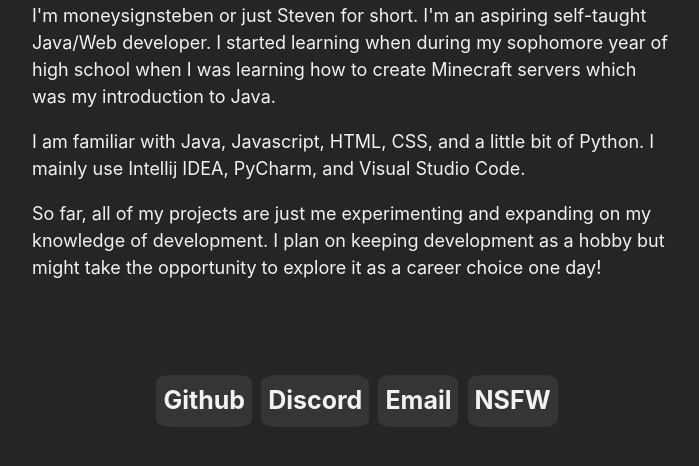
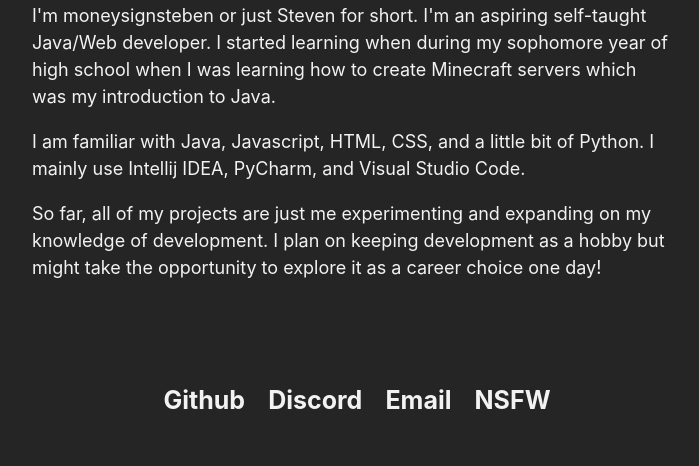
Before and after one commit to Nykorrin/nykorrin.github.io, a plain HTML site: page index.html in a window 1280 px wide. Shown: the part 388-854 px from the top of the page, without its empty margins (291-990 px from the left). Drawn offline with nearby package versions, Linux system fonts and the light colour scheme.

Commit message:
Removed buttons

```diff
--- a/css/styles.css
+++ b/css/styles.css
@@ -51,21 +51,19 @@ img {
     text-align: center;
 }
 
+.button {
+    padding: 7px 7px;
+    display: inline-block;
+    margin: 4px 2px;
+    cursor: pointer;
+}
+
 a {
     font-size: 25px;
     transition: color 0.5s ease;
     margin: auto 20px;
     text-decoration: none;
     font-weight: bold;
-}
-
-.button {
-    padding: 7px 7px;
-    display: inline-block;
-    background-color: #353535;
-    border-radius: 15%;
-    margin: 4px 2px;
-    cursor: pointer;
 }
 
 a:link {
--- a/index.html
+++ b/index.html
@@ -34,7 +34,7 @@
             </div>
             <div class="footer content animate__animated animate__fadeInUp animate__delay-1s">
                 <span><a class="button" href="https://github.com/Nykorrin" target="_blank">Github</a></span>
-                <span><a class="button" href="https://discord.phamilyteatime.com" target="_blank">Discord</a></span>
+                <span><a class="button" href="https://discord.gg/6aBFhAHUs7" target="_blank">Discord</a></span>
                 <span><a class="button" href="https://mail.google.com/mail/?view=cm&fs=1&to=moneysignsteben@gmail.com" target="_blank">Email</a></span>
                 <span><a class="button" href="https://matias.ma/nsfw/" target="_blank">NSFW</a></span>
             </div>
```
